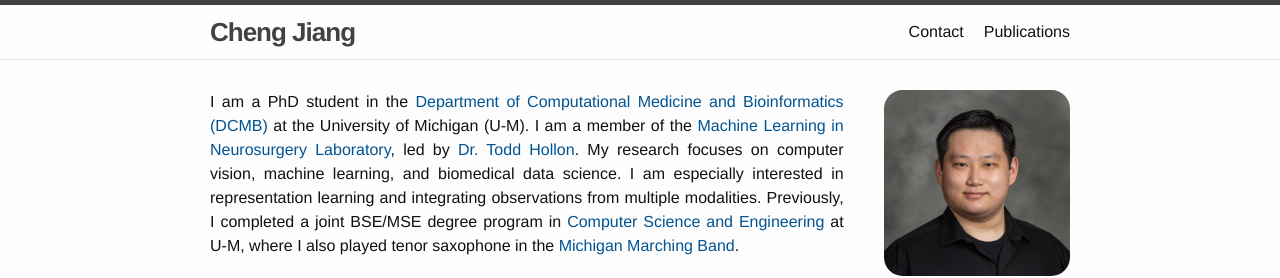
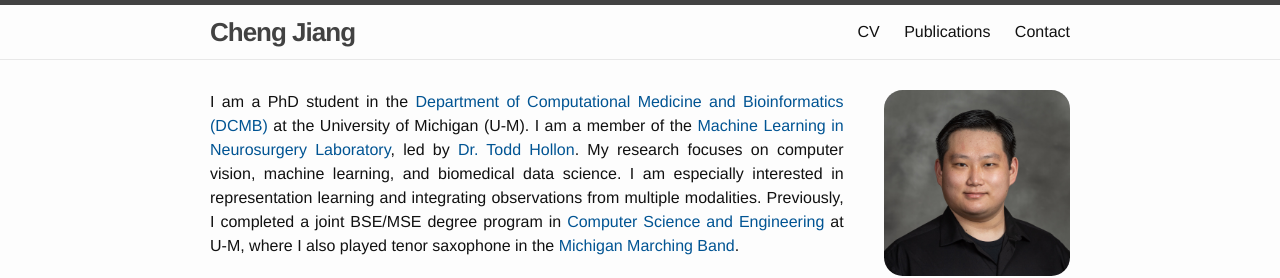
Before and after one commit to chengjia63/chengjia63.github.io, a Jekyll site: the page built from index.md, in a window 1280 px wide and 900 px high. Shown: the top 278 px of the window. Built offline with Jekyll 4.4.1, drawn with Linux system fonts in a browser that asks for light colours.

Commit message:
added cv

```diff
--- a/_includes/header.html
+++ b/_includes/header.html
@@ -18,12 +18,9 @@
         </label>
 
         <div class="trigger">
-          {%- for path in page_paths -%}
-            {%- assign my_page = site.pages | where: "path", path | first -%}
-            {%- if my_page.title and my_page.exclude != true -%}
-            <a class="page-link" href="{{ my_page.url | relative_url }}">{{ my_page.title | escape }}</a>
-            {%- endif -%}
-          {%- endfor -%}
+        <a class="page-link" href="/assets/jiang_cv.pdf">CV</a>
+        <a class="page-link" href="/publications/">Publications</a>
+        <a class="page-link" href="/contact/">Contact</a>
         </div>
       </nav>
     {%- endif -%}
```
Also changed, not shown: index.md (+0 -1 lines), 1 other file.
